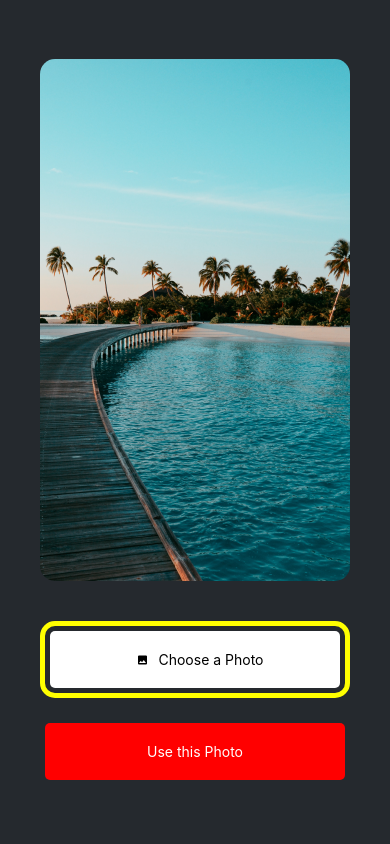
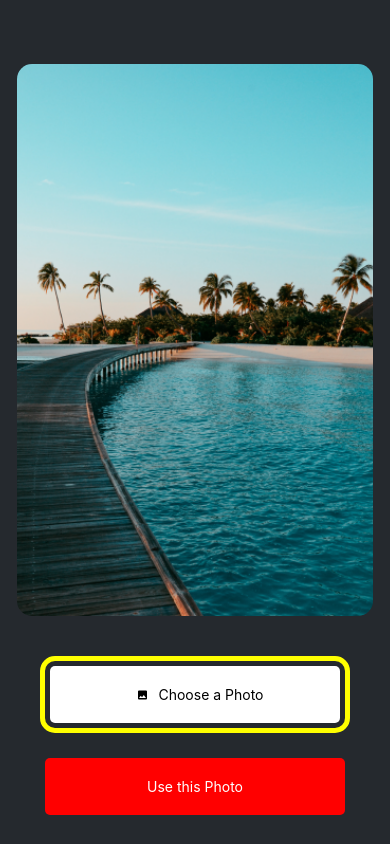
Before and after one commit to sagar-monga/react-native-pocs, a React Native app in the folder first-expo-app/: screen / in a window 390 px wide. Built offline with nearby package versions, Linux system fonts and the light colour scheme.

Commit message:
Create styled app

```diff
--- a/first-expo-app/App.tsx
+++ b/first-expo-app/App.tsx
@@ -13,6 +13,9 @@ export default function App() {
 
 const styles = StyleSheet.create({
   container: {
-    flex: 1,
+    height: '100%',
+    width: '100%',
+    backgroundColor:'#25292e',
+    alignItems: 'center',
   },
 });
--- a/first-expo-app/components/HomeScreen.tsx
+++ b/first-expo-app/components/HomeScreen.tsx
@@ -9,13 +9,17 @@ const HomeScreen = () => {
 	return (
 		<View
 			style={{
-				flex: 1,
+                // maxWidth for rendering proper UI on web, can use conditional styling too.
+                maxWidth: 500,
+				width: '100%',
+                height: '100%',
 				backgroundColor: "#25292e",
 				justifyContent: "center",
 				alignItems: "center",
 				paddingHorizontal: 40,
 			}}
 		>
+            <Spacer size={40}/>
             <ImageView />
             <Spacer size={40}/>
 			<StyledIconButton
--- a/first-expo-app/components/ImageView.tsx
+++ b/first-expo-app/components/ImageView.tsx
@@ -6,14 +6,12 @@ const PlaceHolderImage = require('../assets/images/background-image.png');
 const ImageView = () => {
   return (
     <Image
-	    style={{ width: "100%", borderRadius: 15 }}
-        // Either approach can be used for source
-		// source={require("../assets/images/background-image.png")}
-		source={PlaceHolderImage}
+	    style={{ width: 356, height:552, borderRadius: 15 }}
+      // Either approach can be used for source
+      source={PlaceHolderImage}
+      // source={require("../assets/images/background-image.png")}
 	/>
   )
 }
 
 export default ImageView
-
-const styles = StyleSheet.create({})
--- a/first-expo-app/components/StyledIconButton.tsx
+++ b/first-expo-app/components/StyledIconButton.tsx
@@ -8,9 +8,10 @@ type Props = {
 	border?: boolean;
 	style?: ViewStyle;
     textStyle?: TextStyle;
+    onPress?: () => void;
 };
 
-const StyledIconButton = ({ border = false, icon, style, text, textStyle}: Props) => {
+const StyledIconButton = ({ border = false, icon, style, text, textStyle, onPress = () => {}}: Props) => {
 	return (
 		<Pressable
 			style={[
@@ -22,6 +23,7 @@ const StyledIconButton = ({ border = false, icon, style, text, textStyle}: Props
                 ? { borderColor: "yellow", borderWidth: 5, borderRadius: 15 }
                 : null,
 			]}
+            onPress={onPress}
             >
 			<View
 				style={[
```
Also changed, not shown: 1 other file (tests, documents, lock files or other folders).
